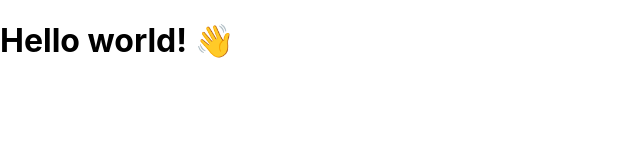
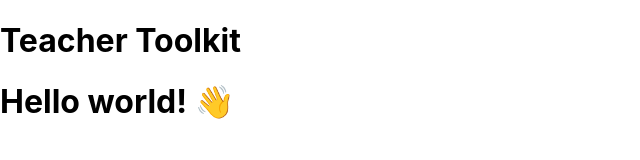
Before and after one commit to SeanMcP/teachertoolkit, a plain HTML site: page index.html in a window 1280 px wide. Shown: the whole page, without its empty margins (0-640 px from the left). Drawn offline with Linux system fonts and the light colour scheme.

Commit message:
Add header

```diff
--- a/index.html
+++ b/index.html
@@ -10,6 +10,12 @@
 </head>
 
 <body>
+    <header class="SiteHeader">
+        <h1 class="SiteHeader__logo">
+            Teacher Toolkit
+        </h1>
+        <nav class="SiteHeader__nav"></nav>
+    </header>
     <h1>Hello world! 👋</h1>
 </body>
 
```
